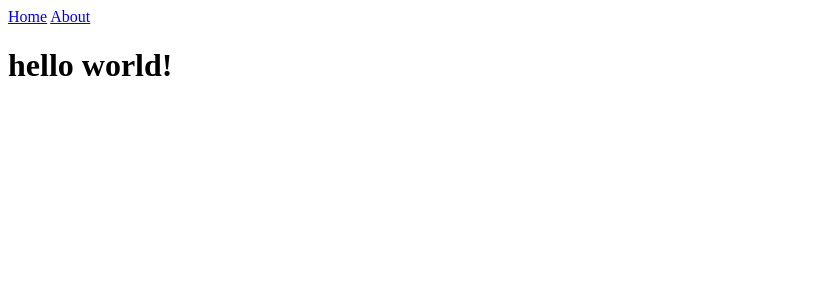
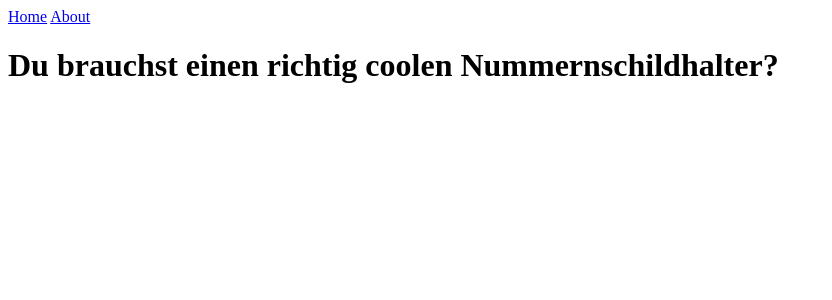
Before and after one commit to hdNummernschild/hdNummernschild, a Jekyll site: the page built from index.html, in a window 1280 px wide. Shown: the top 300 px of the page, without its empty margins (0-832 px from the left). Built offline with Jekyll 4.4.1, drawn with Linux system fonts in a browser that asks for light colours.

Commit message:
Update index.html

```diff
--- a/index.html
+++ b/index.html
@@ -1,5 +1,5 @@
 ---
 layout: default
-title: Home
+title: HD Nummernschild
 ---
-<h1>{{ "Hello World!" | downcase }}</h1>
+<h1>Du brauchst einen richtig coolen Nummernschildhalter?</h1>
```
